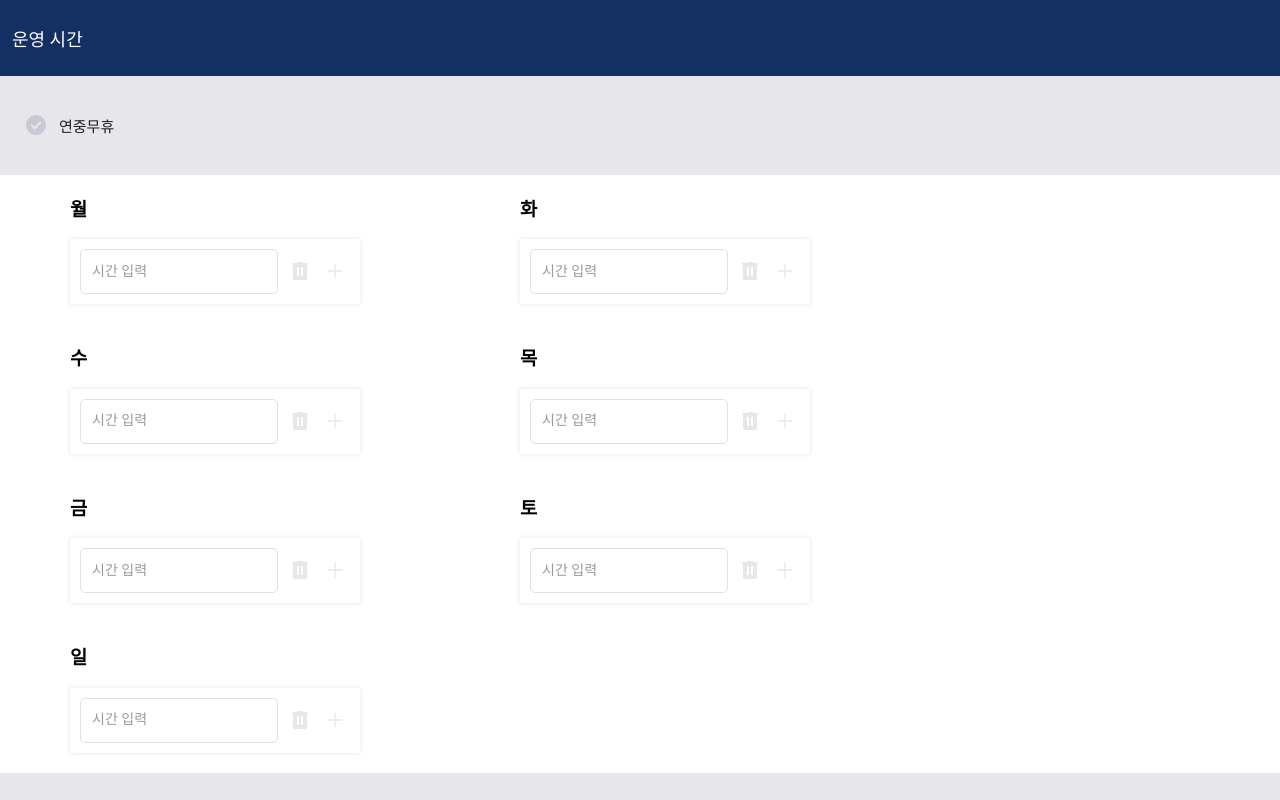
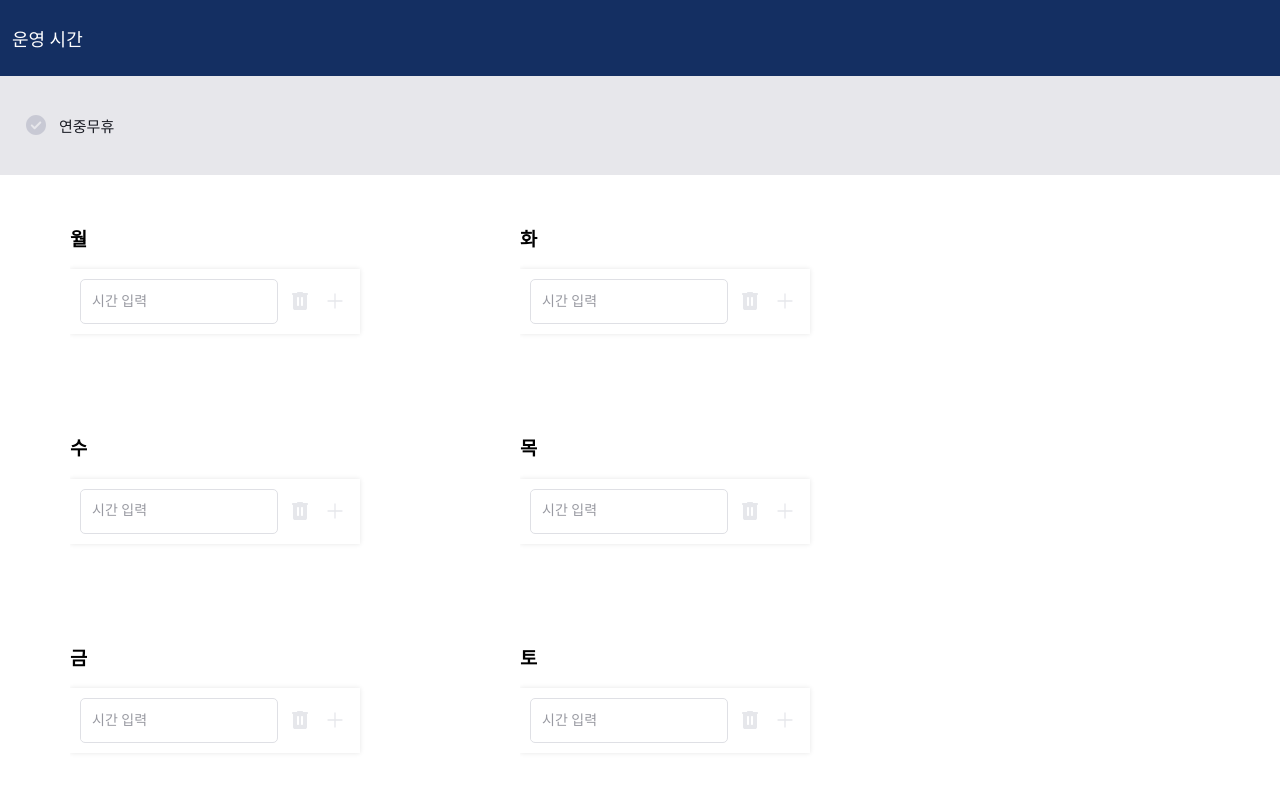
Before and after one commit to bbnerino/tbu, a React (Create React App) app: page / in a window 1280 px wide. Shown: the top 800 px of the page. Built offline with nearby package versions, Linux system fonts and the light colour scheme.

Commit message:
feat : daycell 추가,제거 로직

```diff
--- a/src/index.tsx
+++ b/src/index.tsx
@@ -2,14 +2,14 @@ import React from "react";
 import ReactDOM from "react-dom/client";
 import App from "./App";
 import reportWebVitals from "./reportWebVitals";
-import './library/style/global.css'
+import "./library/style/global.css";
 const root = ReactDOM.createRoot(
   document.getElementById("root") as HTMLElement
 );
 root.render(
-  <React.StrictMode>
-    <App />
-  </React.StrictMode>
+  // <React.StrictMode>
+  <App />
+  // </React.StrictMode>
 );
 
 reportWebVitals();
--- a/src/page/operating-time/components/DayCell.tsx
+++ b/src/page/operating-time/components/DayCell.tsx
@@ -1,23 +1,55 @@
-import { OperatingTime } from "../../../@types/time";
+import {
+  DayOfWeek,
+  OperatingTime,
+  OperatingTimeForm,
+} from "../../../@types/time";
 import TimeCell from "./TimeCell";
 import { styled } from "styled-components";
 
 interface Props {
   day: OperatingTime;
+  operatingTime: OperatingTimeForm;
+  setOperatingTime: React.Dispatch<React.SetStateAction<OperatingTimeForm>>;
+  addDuration: (day: DayOfWeek) => void;
+  removeDuration: (day: DayOfWeek, idx: number) => void;
 }
 
-const DayCell = ({ day }: Props) => {
+const DayCell = ({
+  day,
+  operatingTime,
+  setOperatingTime,
+  addDuration,
+  removeDuration,
+}: Props) => {
   return (
     <Wrap>
       <h1>{day.getKoreanName()}</h1>
       {day.duration.map((duration, idx) => (
-        <TimeCell duration={duration} key={idx} idx={day.name + idx} />
+        <TimeCell
+          addFunction={() => addDuration(day.name)}
+          removeFunction={() => removeDuration(day.name, idx)}
+          duration={duration}
+          key={idx}
+          idx={day.name + idx}
+        />
       ))}
     </Wrap>
   );
 };
 const Wrap = styled.div`
   width: 350px;
-  margin: 0 50px;
+  margin: 30px 50px;
+  min-height: 100px;
+  max-height: 350px;
+  overflow-y: auto;
+  &::-webkit-scrollbar {
+    background-color: rgb(255, 255, 255);
+    width: 10px;
+  }
+  &::-webkit-scrollbar-thumb {
+    background-color: rgba(219, 219, 219, 0.514);
+    border-radius: 10px;
+    height: 10px;
+  }
 `;
 export default DayCell;
--- a/src/page/operating-time/components/TimeCell.tsx
+++ b/src/page/operating-time/components/TimeCell.tsx
@@ -9,11 +9,11 @@ interface Props {
   duration: Duration;
   // setTime?: React.Dispatch<React.SetStateAction<Time>>;
   idx: string;
-  deleteTime?: () => void;
-  addTime?: () => void;
+  removeFunction?: () => void;
+  addFunction?: () => void;
 }
 
-const TimeCell = ({ duration, idx }: Props) => {
+const TimeCell = ({ duration, idx, addFunction, removeFunction }: Props) => {
   const [isFocus, setIsFocus] = useState(false);
   const [startTime, setStartTime] = useState<Time>(duration.start);
   const [endTime, setEndTime] = useState<Time>(duration.end);
@@ -52,10 +52,10 @@ const TimeCell = ({ duration, idx }: Props) => {
         </InputWrap>
 
         <IconWrap>
-          <Icon color="disabled">
+          <Icon onClick={removeFunction} color="disabled">
             <Icon.Delete />
           </Icon>
-          <Icon color="disabled">
+          <Icon onClick={addFunction} color="disabled">
             <Icon.Plus />
           </Icon>
         </IconWrap>
--- a/src/page/operating-time/index.tsx
+++ b/src/page/operating-time/index.tsx
@@ -1,14 +1,39 @@
 import { styled } from "styled-components";
 import COLOR from "../../library/_constants/colors";
-import { useState } from "react";
+import { useEffect, useState } from "react";
 import Navbar from "../../library/components/nav/Navbar";
 import CheckAll from "../../library/components/input/CheckAll";
 import DayCell from "./components/DayCell";
-import { OperatingTimeForm } from "../../@types/time";
+import { DayOfWeek, Duration, OperatingTimeForm } from "../../@types/time";
 
 const OperatingTimePage = () => {
   const [checkAllYearRound, setCheckAllYearRound] = useState(false);
-  const [days, setDays] = useState(new OperatingTimeForm().operatingTimes);
+  const [operatingTime, setOperatingTime] = useState<OperatingTimeForm>(
+    new OperatingTimeForm()
+  );
+
+  useEffect(() => {
+    console.log(operatingTime);
+  }, [operatingTime]);
+
+  const addDuration = (day: DayOfWeek) => {
+    const findIndex = operatingTime.operatingTimes.findIndex(
+      (t) => t.name === day
+    );
+    const newOperatingTime = { ...operatingTime };
+    newOperatingTime.operatingTimes[findIndex].duration.push(new Duration());
+    setOperatingTime(newOperatingTime);
+  };
+
+  const removeDuration = (day: DayOfWeek, index: number) => {
+    const findIndex = operatingTime.operatingTimes.findIndex(
+      (t) => t.name === day
+    );
+    const newOperatingTime = { ...operatingTime };
+    newOperatingTime.operatingTimes[findIndex].duration.splice(index, 1);
+    setOperatingTime(newOperatingTime);
+  };
+
   return (
     <BackGroundWrap>
       <Navbar>운영 시간</Navbar>
@@ -21,8 +46,15 @@ const OperatingTimePage = () => {
       </AllYearRoundWrap>
 
       <ContentWrap>
-        {days.map((day) => (
-          <DayCell key={day.name} day={day} />
+        {operatingTime.operatingTimes.map((day) => (
+          <DayCell
+            operatingTime={operatingTime}
+            setOperatingTime={setOperatingTime}
+            addDuration={addDuration}
+            removeDuration={removeDuration}
+            key={day.name}
+            day={day}
+          />
         ))}
       </ContentWrap>
     </BackGroundWrap>
```
